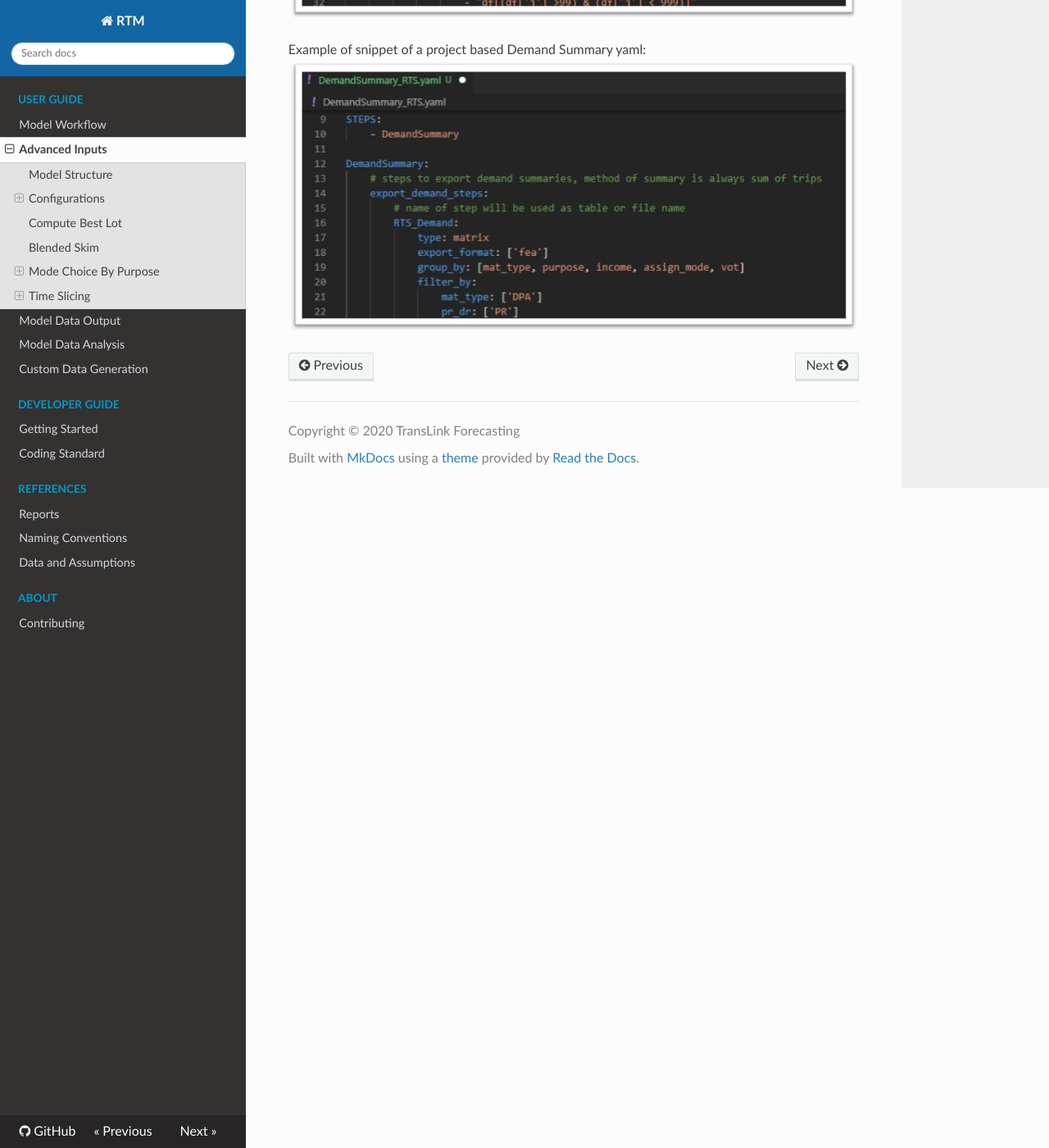
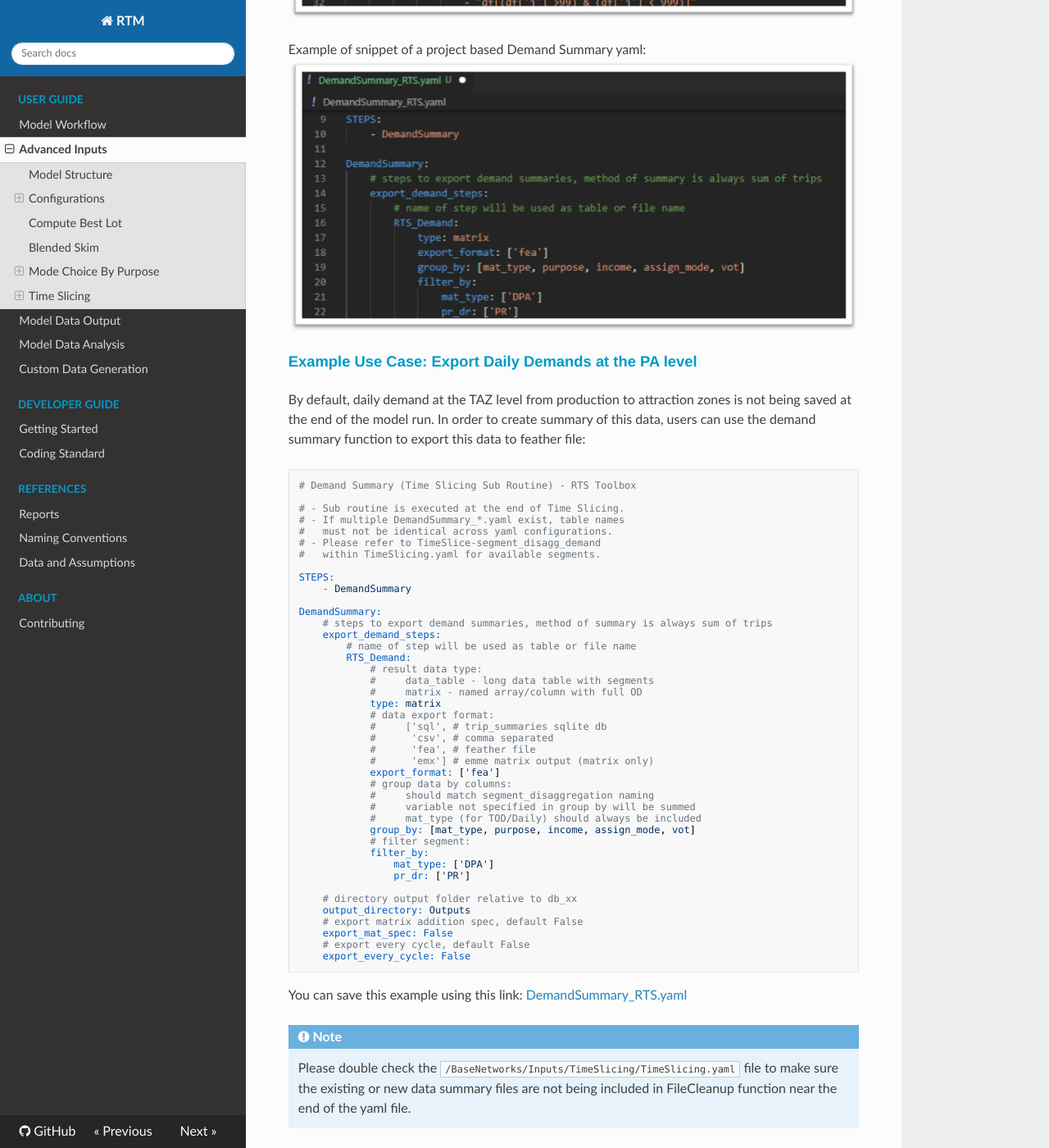
Before and after one commit to TransLinkForecasting/rtmdoc, an MkDocs documentation site: the page built from docs/adv_inputs.md, in a window 1280 px wide and 1400 px high, scrolled down 11041 px. Shown: the whole window at 82% size. Built offline with MkDocs 1.6.1, drawn with Linux system fonts in a browser that asks for light colours; nearby versions of some CDN libraries.

Commit message:
add example DemandSummary_RTS.yaml to advanced inputs section

````diff
--- a/docs/adv_inputs.md
+++ b/docs/adv_inputs.md
@@ -256,5 +256,62 @@ Example of snippet of default Demand Summary yaml:
 Example of snippet of a project based Demand Summary yaml:
 ![Screenshot](img/adv_inputs/demand_summary2.png)
 
+#### Example Use Case: Export Daily Demands at the PA level
+
+By default, daily demand at the TAZ level from production to attraction zones is not being saved at the end of the model run. In order to create summary of this data, users can use the demand summary function to export this data to feather file:
+
+```yaml
+# Demand Summary (Time Slicing Sub Routine) - RTS Toolbox
+
+# - Sub routine is executed at the end of Time Slicing.
+# - If multiple DemandSummary_*.yaml exist, table names
+#   must not be identical across yaml configurations.
+# - Please refer to TimeSlice-segment_disagg_demand
+#   within TimeSlicing.yaml for available segments.
+
+STEPS:
+    - DemandSummary
+
+DemandSummary:
+    # steps to export demand summaries, method of summary is always sum of trips
+    export_demand_steps:
+        # name of step will be used as table or file name
+        RTS_Demand:
+            # result data type:
+            #     data_table - long data table with segments
+            #     matrix - named array/column with full OD
+            type: matrix
+            # data export format:
+            #     ['sql', # trip_summaries sqlite db
+            #      'csv', # comma separated
+            #      'fea', # feather file
+            #      'emx'] # emme matrix output (matrix only)
+            export_format: ['fea']
+            # group data by columns:
+            #     should match segment_disaggregation naming
+            #     variable not specified in group by will be summed
+            #     mat_type (for TOD/Daily) should always be included
+            group_by: [mat_type, purpose, income, assign_mode, vot]
+            # filter segment:
+            filter_by:
+                mat_type: ['DPA']
+                pr_dr: ['PR']
+
+    # directory output folder relative to db_xx
+    output_directory: Outputs
+    # export matrix addition spec, default False
+    export_mat_spec: False
+    # export every cycle, default False
+    export_every_cycle: False
+```
+
+You can save this example using this link: [DemandSummary_RTS.yaml](asset/scripts/DemandSummary_RTS.yaml)
+
+
+!!! note
+
+    Please double check the `/BaseNetworks/Inputs/TimeSlicing/TimeSlicing.yaml` file to make sure the existing or new data summary files are not being included in FileCleanup function near the end of the yaml file.
+
+
 <!-- Links -->
 [User Guide's Requirements]: ../workflow/#requirements
````
Also changed, not shown: docs/asset/scripts/DemandSummary_RTS.yaml (added, +42 -0 lines).
